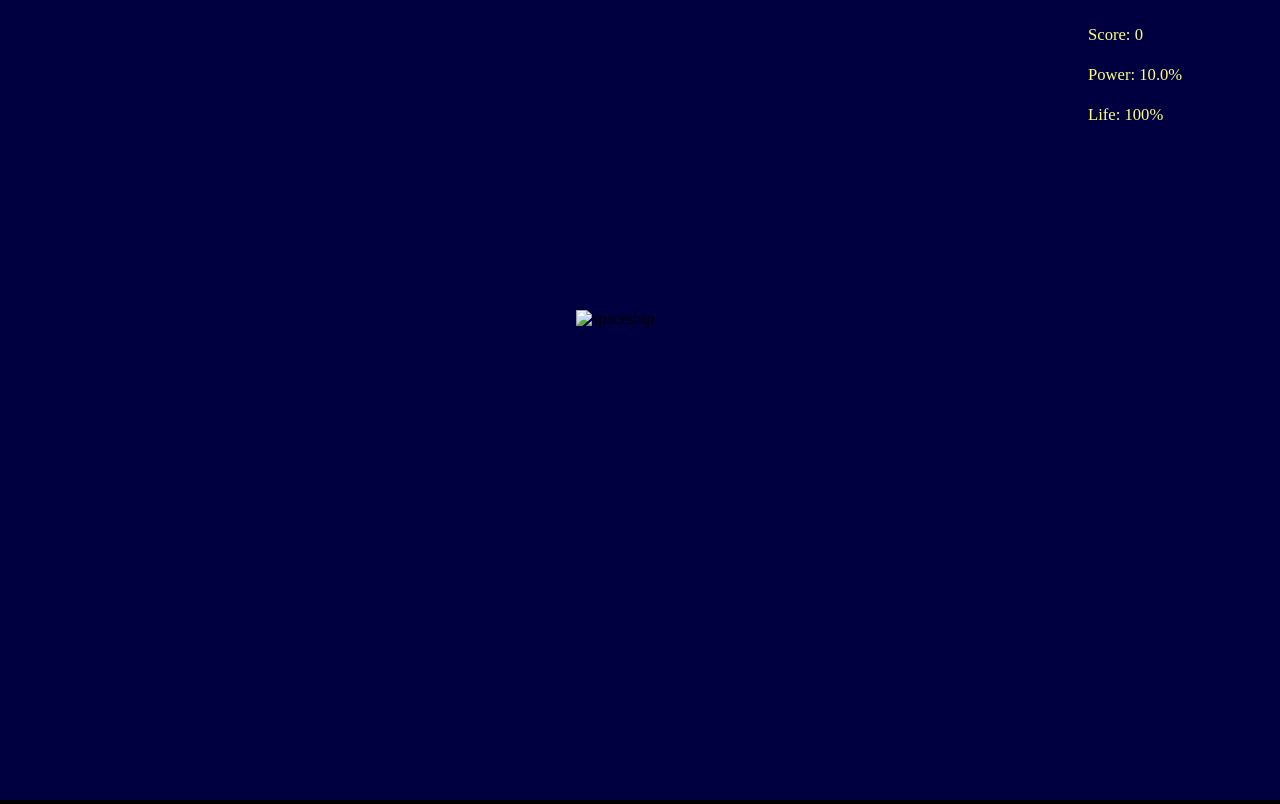
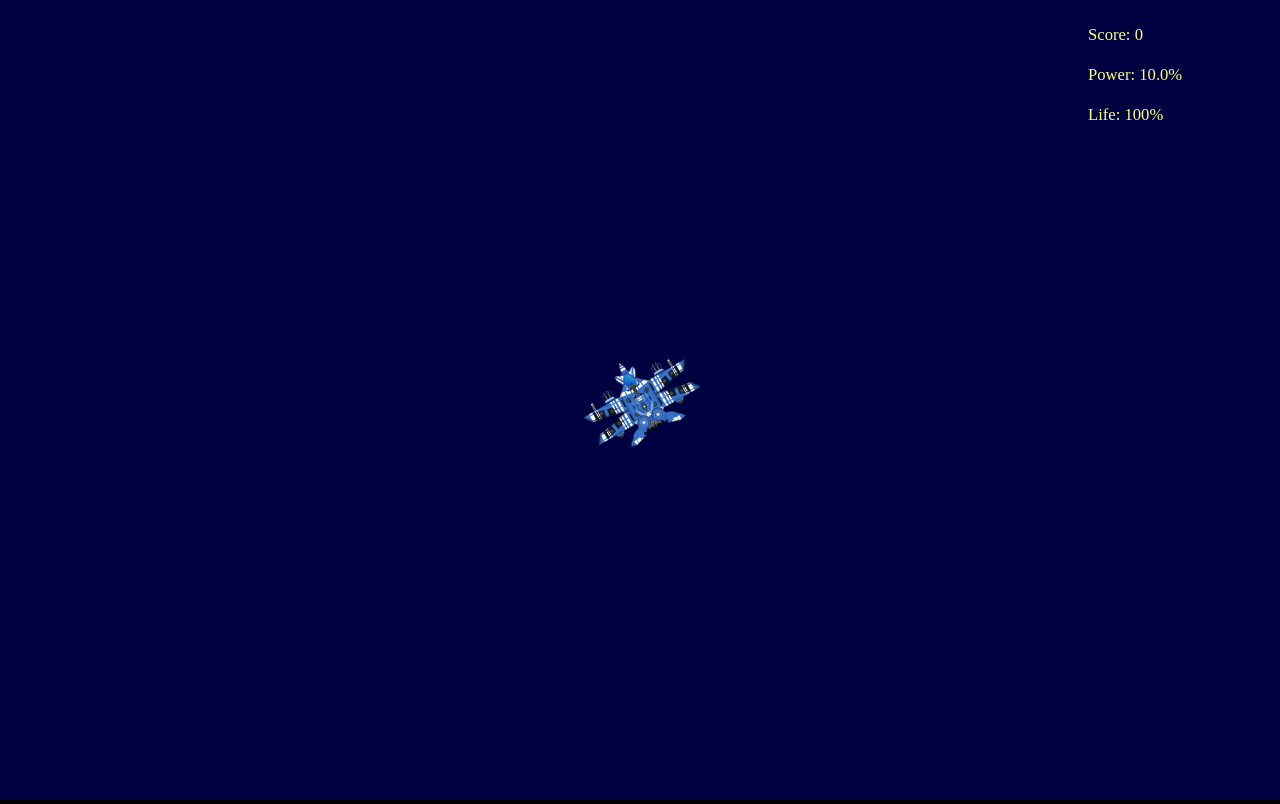
Before and after one commit to NikolaiSemko/games, a plain HTML site: page index.html in a window 1280 px wide. Drawn offline with Linux system fonts and the light colour scheme; a web font is replaced by a local one.

Commit message:
Update index.html

```diff
--- a/index.html
+++ b/index.html
@@ -7,7 +7,7 @@
     <meta name="viewport" content="width=device-width, initial-scale=1.0">
     <title>Space Shooter</title>
     <link rel="stylesheet" href="game1.css">
-    <link rel="shortcut icon" type="image/png" href="Images/logo.ico" />
+    <link rel="shortcut icon" type="image/png" href="logo.ico" />
     <link rel="preconnect" href="https://fonts.googleapis.com">
     <link rel="preconnect" href="https://fonts.gstatic.com" crossorigin>
     <link href="https://fonts.googleapis.com/css2?family=Turret+Road&display=swap" rel="stylesheet">
@@ -16,7 +16,7 @@
 <body>
     <canvas></canvas>
 
-    <img src="images/spaceship_blue.svg" alt="spaceship">
+    <img src="spaceship_blue.svg" alt="spaceship">
 
     <script src="game1.js"></script>
 </body>
```
